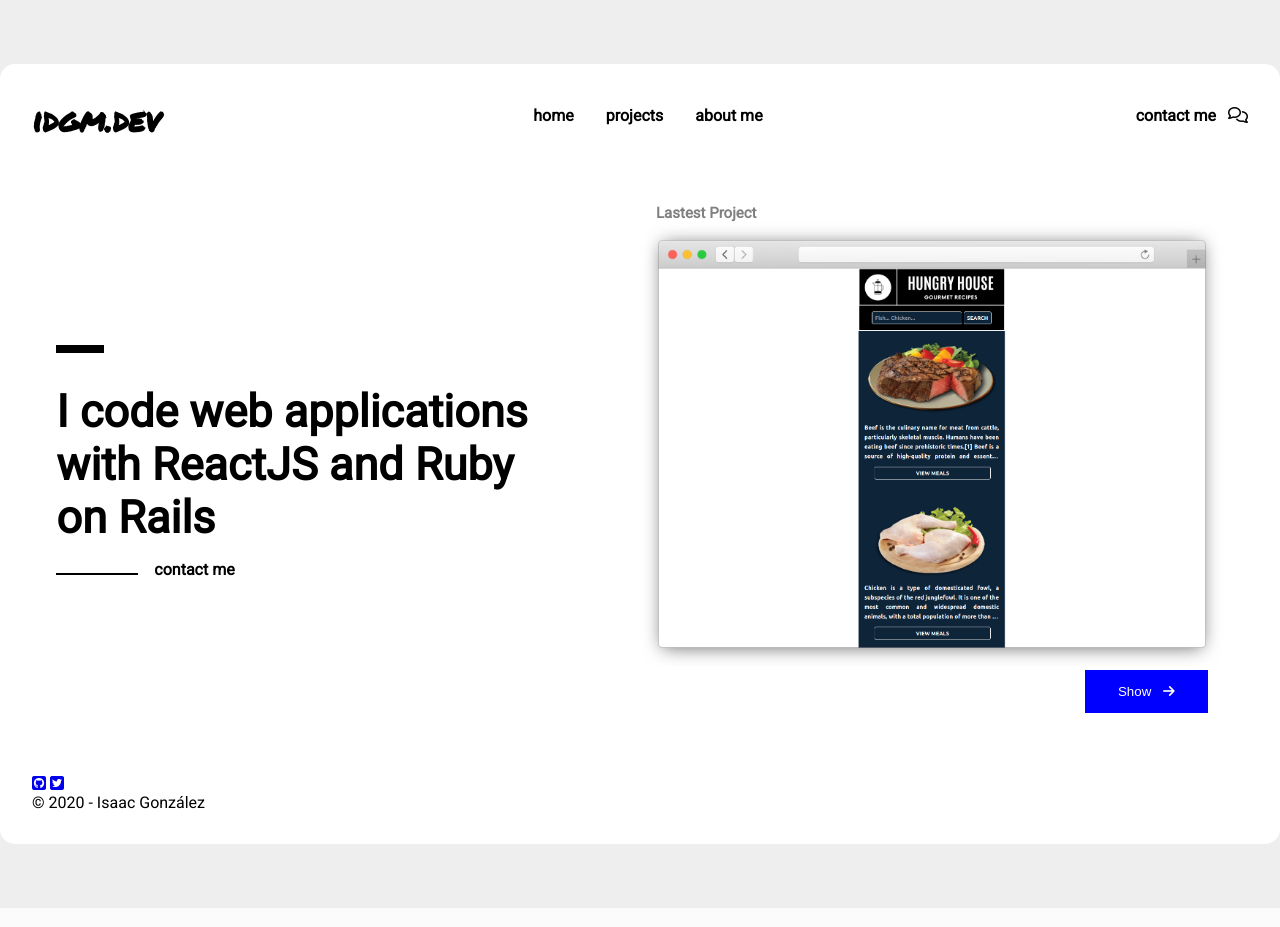
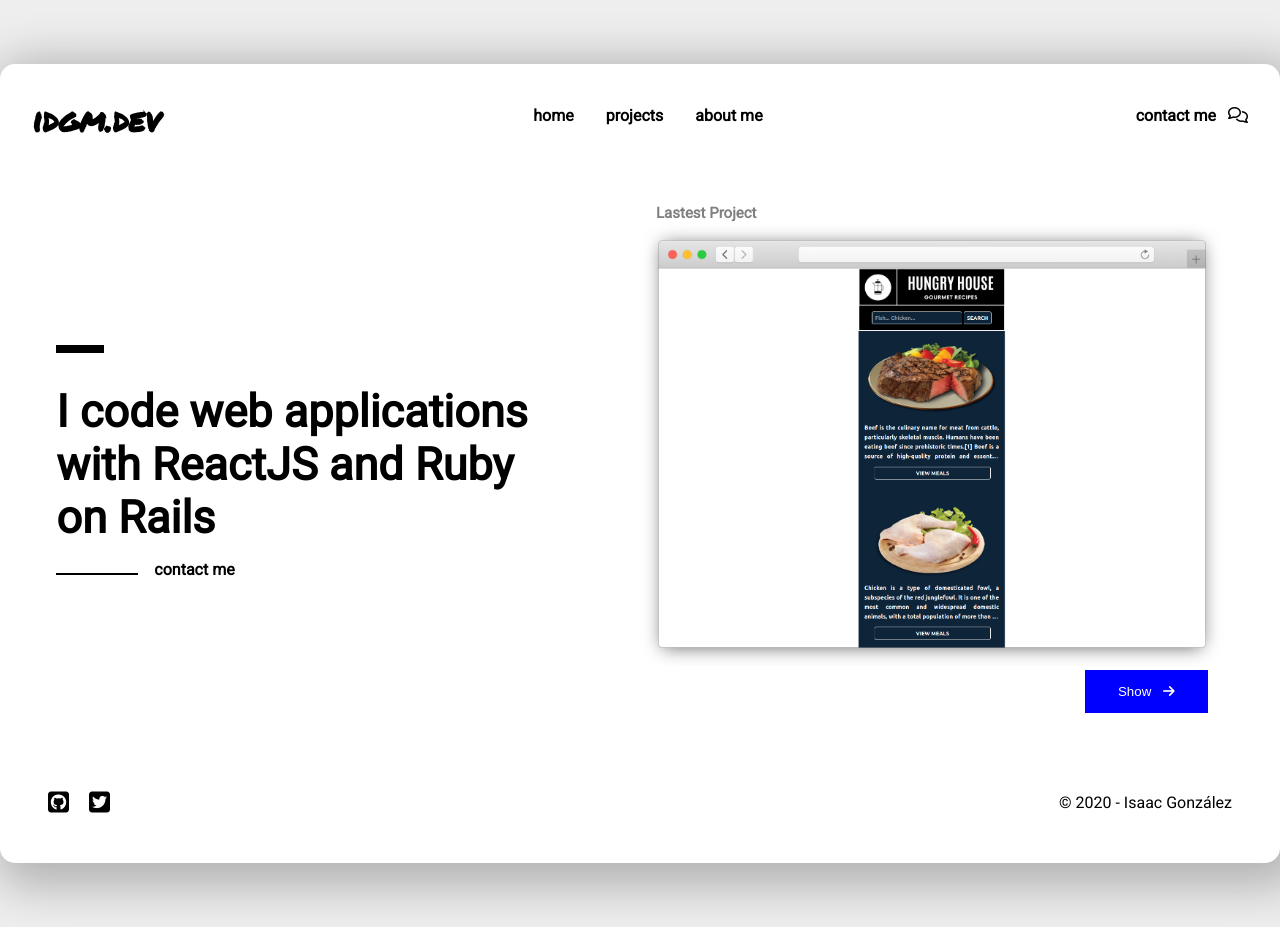
Before and after one commit to idgm5/portfolio, a PHP site: page / in a window 1280 px wide. Run offline with PHP 8.4, Linux system fonts and the light colour scheme; some libraries are stand-ins or nearby versions.

Commit message:
Finish homepage style, footer and everything

```diff
--- a/assets/style.css
+++ b/assets/style.css
@@ -37,6 +37,9 @@ a:hover:after {
   background-color: white;
   margin: 5% 0;
   border-radius: 15px;
+  -webkit-box-shadow: 10px 10px 46px 14px rgba(0,0,0,0.25);
+  -moz-box-shadow: 10px 10px 46px 14px rgba(0,0,0,0.25);
+  box-shadow: 10px 10px 46px 14px rgba(0,0,0,0.25);
 }
 
 .container-header {
@@ -139,3 +142,19 @@ a:hover:after {
   width: 5rem;
   margin-right: 1rem;
 }
+
+footer {
+  display: flex;
+  align-items: center;
+  justify-content: space-between;
+  padding: 1rem;
+}
+
+.footer-icons i {
+  color: black;
+  font-size: 24px;
+}
+
+.footer-icons > a:first-child {
+  margin-right: 1rem;
+}
--- a/index.html
+++ b/index.html
@@ -30,7 +30,7 @@
             <li>
               <div id="contact-line">
               <span class="long-blackline"></span>
-              <a href="#">Contact me</a>
+              <a href="mailto: idgm@pm.me">Contact me</a>
               </div>
             </li>
           </ul>
```
